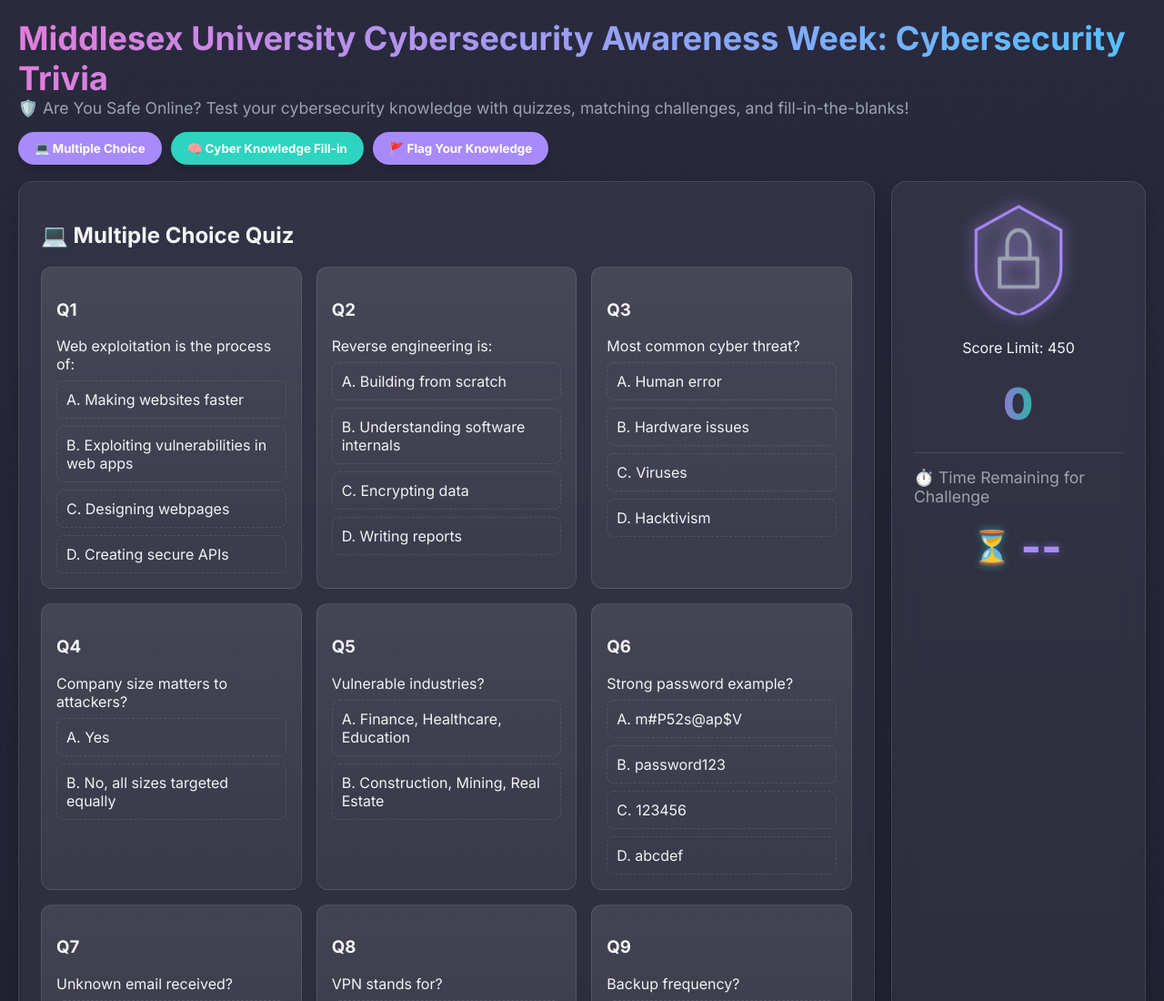
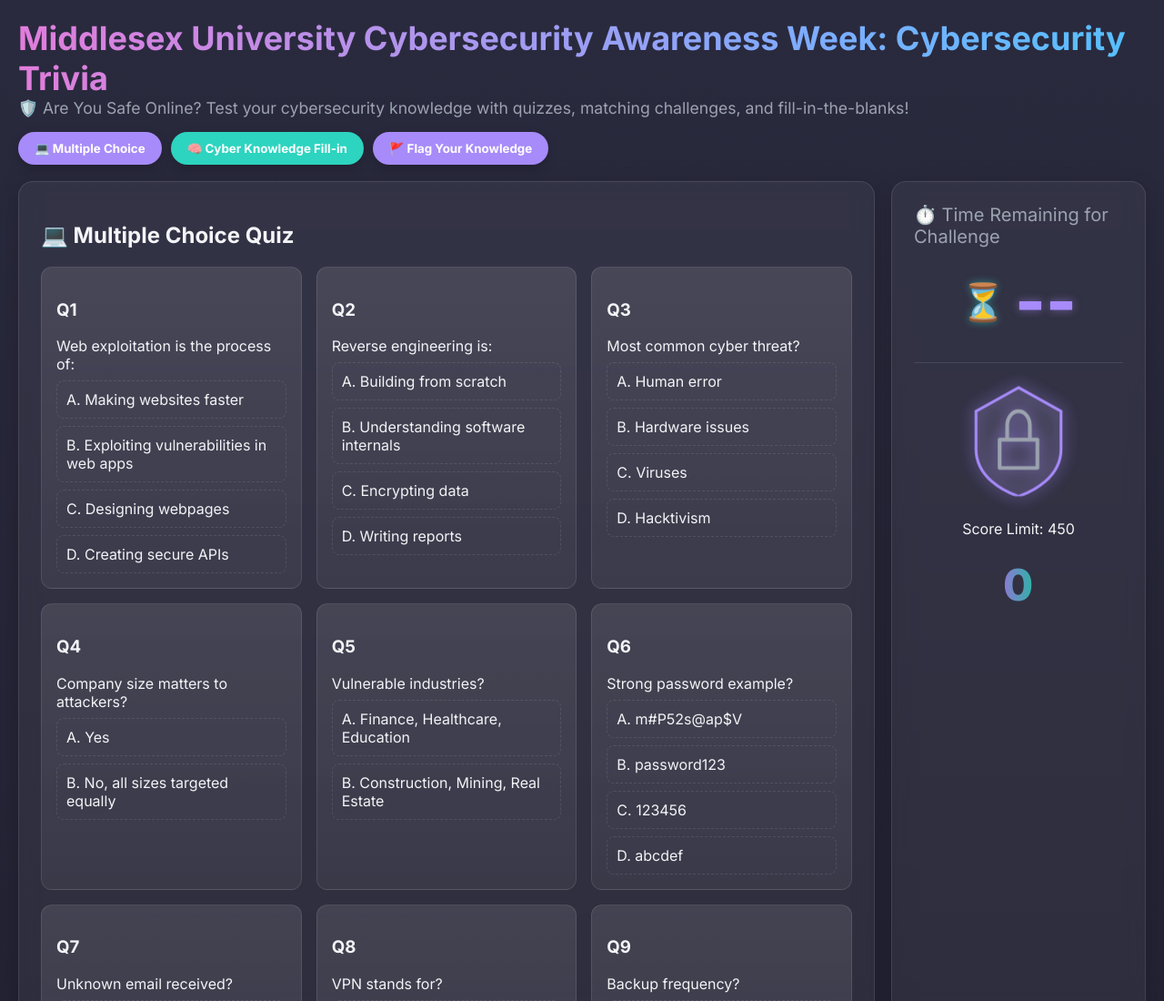
Before and after one commit to zainab-arslan-dar/Cybersecurity-Awareness-Trivia, a plain HTML site: page index.html in a window 1280 px wide. Shown: the top 1100 px of the page at 91% size. Drawn offline with Linux system fonts and the light colour scheme.

Commit message:
Update index.html

```diff
--- a/index.html
+++ b/index.html
@@ -209,7 +209,7 @@
       justify-content: space-between;
       flex-direction: column;
       text-align: center;
-      margin-bottom: 24px;
+      /* margin-bottom: 24px;  <-- REMOVED */
     }
 
     .score {
@@ -229,22 +229,25 @@
       display: flex;
       flex-direction: column;
       align-items: center;
-        padding-top: 16px;
-        border-top: 1px solid var(--card-border);
+      /* padding-top: 16px; <-- REMOVED */
+      /* border-top: 1px solid var(--card-border); <-- REMOVED */
+      padding-bottom: 24px; /* <-- ADDED */
+      border-bottom: 1px solid var(--card-border); /* <-- ADDED */
+      margin-bottom: 24px; /* <-- ADDED */
     }
 
     .timer-display {
-        font-size: 3rem;
+      font-size: 4.5rem;  /* <-- MODIFIED */
       font-weight: 800;
       color: var(--accent);
       text-shadow: 0 0 10px rgba(167, 139, 250, 0.5);
       margin-top: 10px;
       position: relative;
-        padding-left: 50px;
+      padding-left: 60px;  /* <-- MODIFIED */
     }
 
     .timer-caption {
-        font-size: 1.1rem;
+      font-size: 1.25rem; /* <-- MODIFIED */
       color: var(--text-muted);
       margin-bottom: 5px;
     }
@@ -259,11 +262,11 @@
       position: absolute;
       left: 0;
       top: 50%;
-        transform: translateY(-50%) scale(1.2);
+      transform: translateY(-50%); /* <-- MODIFIED */
       color: var(--accent-2);
       animation: tickTock 1s infinite steps(2);
       text-shadow: 0 0 8px rgba(45, 212, 191, 0.5);
-        font-size: 30px;
+      font-size: 40px; /* <-- MODIFIED */
     }
     /* End Timer CSS */
 
@@ -419,8 +422,8 @@
     }
 
     @keyframes tickTock {
-        0% { transform: translateY(-50%) rotate(0deg) scale(1.2); }
-        100% { transform: translateY(-50%) rotate(10deg) scale(1.2); }
+        0% { transform: translateY(-50%) rotate(0deg); } /* <-- MODIFIED */
+        100% { transform: translateY(-50%) rotate(10deg); } /* <-- MODIFIED */
     }
 
     /* --- MOBILE RESPONSIVENESS MEDIA QUERY --- */
@@ -429,6 +432,15 @@
       main {
         grid-template-columns: 1fr;
       }
+
+      /* --- ADDED FOR MOBILE STACKING --- */
+      #leftPanel {
+        grid-row: 2; /* Quiz content appears second */
+      }
+      aside.panel {
+        grid-row: 1; /* Status panel (timer/score) appears first */
+      }
+      /* --- END ADDED --- */
 
       header {
         flex-direction: column;
@@ -480,6 +492,13 @@
     </section>
 
     <aside class="panel">
+      <div class="timer-container">
+        <div class="timer-caption">⏱️ Time Remaining for Challenge</div>
+        <div class="timer-display" id="timerDisplay">
+          <span class="clock-sticker">⏳</span>
+          --
+        </div>
+      </div>
       <div class="scoreboard">
 
         <div class="shield-container" id="shieldContainer">
@@ -512,13 +531,6 @@
         <div class="score" id="score">0</div>
       </div>
 
-      <div class="timer-container">
-          <div class="timer-caption">⏱️ Time Remaining for Challenge</div>
-          <div class="timer-display" id="timerDisplay">
-             <span class="clock-sticker">⏳</span>
-             --
-          </div>
-      </div>
     </aside>
 
     <footer>+10 points per correct answer. Reach 450 to celebrate! 🎉</footer>
```
Lines whose indentation alone changed are shown as unchanged.
